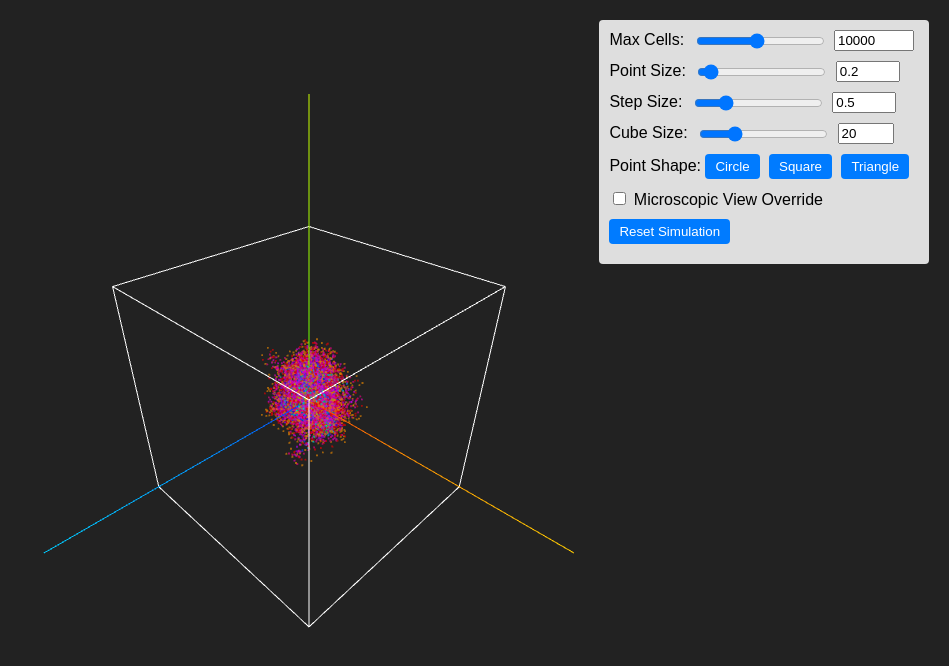
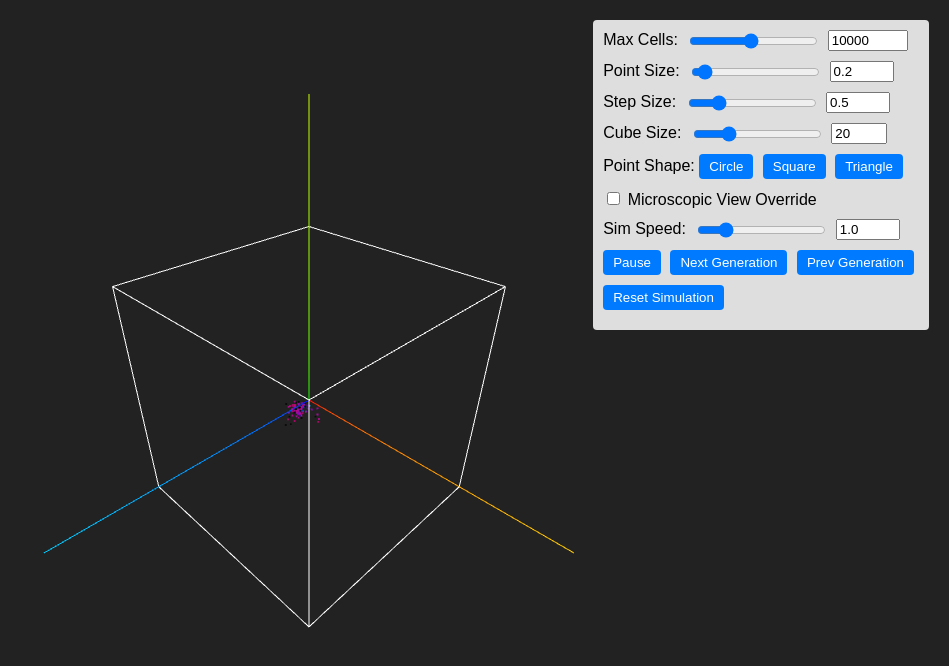
Before and after one commit to sunyentan/starlight, a plain HTML site: page index.html in a window 1280 px wide. Shown: the whole page, without its empty margins (331-1280 px from the left). Drawn offline with nearby package versions, Linux system fonts and the light colour scheme; animation ran at ten frames a second.

Commit message:
version 2

```diff
--- a/index.html
+++ b/index.html
@@ -46,6 +46,16 @@
       <label for="microscopicToggle">Microscopic View Override</label>
     </div>
     <div>
+      <label for="simSpeedRange">Sim Speed:</label>
+      <input type="range" id="simSpeedRange" min="0.1" max="5.0" step="0.1" value="1.0">
+      <input type="number" id="simSpeedNumber" min="0.1" max="5.0" step="0.1" value="1.0">
+    </div>
+    <div>
+      <button id="pausePlayButton">Pause</button>
+      <button id="nextFrameButton">Next Generation</button>
+      <button id="prevFrameButton">Prev Generation</button>
+    </div>
+    <div>
       <button id="resetButton">Reset Simulation</button>
     </div>
   </div>
--- a/main.js
+++ b/main.js
@@ -56,6 +56,16 @@ function initializeSimulation() {
   activeCells.push(seed);
   allCells.push(seed);
   addCellToPoints(seed);
+}
+
+let generationHistory = [];
+function pushCurrentStateToHistory() {
+  generationHistory.push({
+    activeCells: JSON.parse(JSON.stringify(activeCells)),
+    allCells: JSON.parse(JSON.stringify(allCells)),
+    positions: positions.slice(),
+    colors: colors.slice()
+  });
 }
 
 initializeSimulation();
@@ -149,21 +159,12 @@ function updateCube(newSize) {
 
 let microscopicModeActive = false;
 
-function animate() {
-  requestAnimationFrame(animate);
+let simSpeed = 1.0;
+let isPaused = false;
+let baseStepInterval = 500;
+let lastUpdateTime = performance.now();
 
-  const timeFactor = performance.now() * 0.0001;
-  const newColors = [];
-  for (let i = 0; i < allCells.length; i++){
-    const cell = allCells[i];
-    let hue = (cell.generation * 0.05 + timeFactor) % 1;
-    const col = new THREE.Color().setHSL(hue, 1, 0.5);
-    newColors.push(col.r, col.g, col.b);
-  }
-  colors = newColors;
-  geometry.setAttribute('color', new THREE.Float32BufferAttribute(colors, 3));
-  geometry.attributes.color.needsUpdate = true;
-
+function simulateGenerationStep() {
   let newActiveCells = [];
   for (let cell of activeCells) {
     let direction = randomUnitVector();
@@ -192,9 +193,61 @@ function animate() {
   geometry.setDrawRange(0, positions.length / 3);
   geometry.attributes.position.needsUpdate = true;
 
-  if (allCells.length >= maxCells) {
-    activeCells = [];
+  pushCurrentStateToHistory();
+}
+
+function animate() {
+  requestAnimationFrame(animate);
+
+  const timeFactor = performance.now() * 0.0001;
+  const newColors = [];
+  for (let i = 0; i < allCells.length; i++){
+    const cell = allCells[i];
+    let hue = (cell.generation * 0.05 + timeFactor) % 1;
+    const col = new THREE.Color().setHSL(hue, 1, 0.5);
+    newColors.push(col.r, col.g, col.b);
   }
+  colors = newColors;
+  geometry.setAttribute('color', new THREE.Float32BufferAttribute(colors, 3));
+  geometry.attributes.color.needsUpdate = true;
+
+  const currentTime = performance.now();
+  if (!isPaused && (currentTime - lastUpdateTime) >= (baseStepInterval / simSpeed)) {
+    simulateGenerationStep();
+    lastUpdateTime = currentTime;
+  }
+
+  // let newActiveCells = [];
+  // for (let cell of activeCells) {
+  //   let direction = randomUnitVector();
+  //   let newPos = cell.position.clone().add(direction.multiplyScalar(stepSize));
+  //   if (isInsideBox(newPos)) {
+  //     let newCell = { position: newPos, generation: cell.generation + 1 };
+  //     newActiveCells.push(newCell);
+  //     allCells.push(newCell);
+  //     positions.push(newCell.position.x, newCell.position.y, newCell.position.z);
+
+  //     if (Math.random() < spawnExtraProbability) {
+  //       let extraDir = randomUnitVector();
+  //       let extraPos = cell.position.clone().add(extraDir.multiplyScalar(stepSize));
+  //       if (isInsideBox(extraPos)) {
+  //         let extraCell = { position: extraPos, generation: cell.generation + 1 };
+  //         newActiveCells.push(extraCell);
+  //         allCells.push(extraCell);
+  //         positions.push(extraCell.position.x, extraCell.position.y, extraCell.position.z);
+  //       }
+  //     }
+  //   }
+  // }
+  // activeCells = newActiveCells;
+
+  // geometry.setAttribute('position', new THREE.Float32BufferAttribute(positions, 3));
+  // geometry.setDrawRange(0, positions.length / 3);
+  // geometry.attributes.position.needsUpdate = true;
+
+  // if (allCells.length >= maxCells) {
+  //   activeCells = [];
+  // }
 
   const microOverride = document.getElementById("microscopicToggle").checked;
   const cameraDistance = camera.position.length();
@@ -230,6 +283,46 @@ function resetSimulation() {
   geometry.setAttribute('position', new THREE.Float32BufferAttribute(positions, 3));
   geometry.setDrawRange(0, positions.length / 3);
 }
+
+const simSpeedRange = document.getElementById("simSpeedRange");
+const simSpeedNumber = document.getElementById("simSpeedNumber");
+simSpeedRange.addEventListener("input", function(e) {
+  simSpeed = parseFloat(e.target.value);
+  simSpeedNumber.value = e.target.value;
+});
+simSpeedNumber.addEventListener("input", function(e) {
+  simSpeed = parseFloat(e.target.value);
+  simSpeedRange.value = e.target.value;
+});
+
+const pausePlayButton = document.getElementById("pausePlayButton");
+pausePlayButton.addEventListener("click", function() {
+  isPaused = !isPaused;
+  pausePlayButton.textContent = isPaused ? "Play" : "Pause";
+});
+
+const nextFrameButton = document.getElementById("nextFrameButton");
+nextFrameButton.addEventListener("click", function() {
+  if (isPaused) {
+    simulateGenerationStep();
+  }
+});
+
+const prevFrameButton = document.getElementById("prevFrameButton");
+prevFrameButton.addEventListener("click", function() {
+  if (isPaused && generationHistory.length > 1) {
+    generationHistory.pop(); // Remove current generation
+    let prevSnapshot = generationHistory[generationHistory.length - 1];
+    activeCells = JSON.parse(JSON.stringify(prevSnapshot.activeCells));
+    allCells = JSON.parse(JSON.stringify(prevSnapshot.allCells));
+    positions = prevSnapshot.positions.slice();
+    colors = prevSnapshot.colors.slice();
+
+    geometry.setAttribute('position', new THREE.Float32BufferAttribute(positions, 3));
+    geometry.setDrawRange(0, positions.length / 3);
+    geometry.attributes.position.needsUpdate = true;
+  }
+});
 
 const maxCellsRange = document.getElementById("maxCellsRange");
 const maxCellsNumber = document.getElementById("maxCellsNumber");
```
Also changed, not shown: 2 other files.
